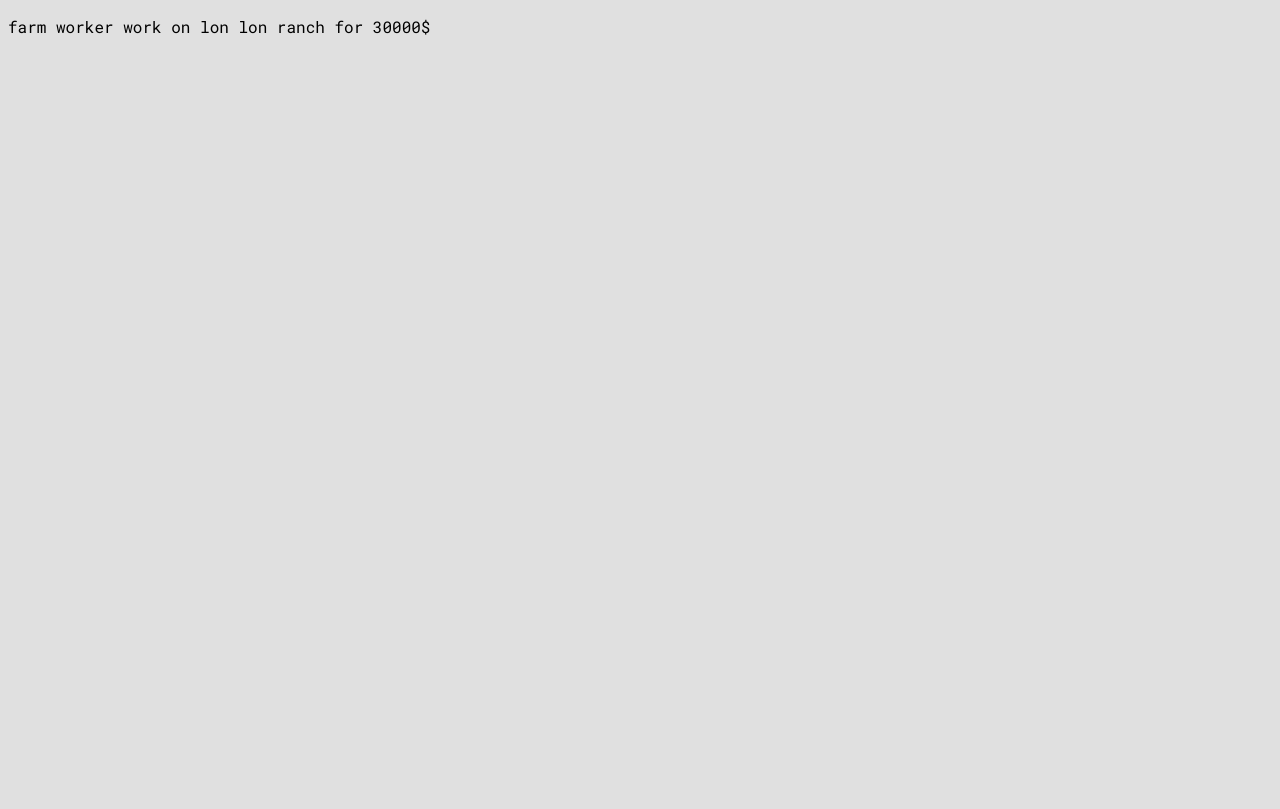
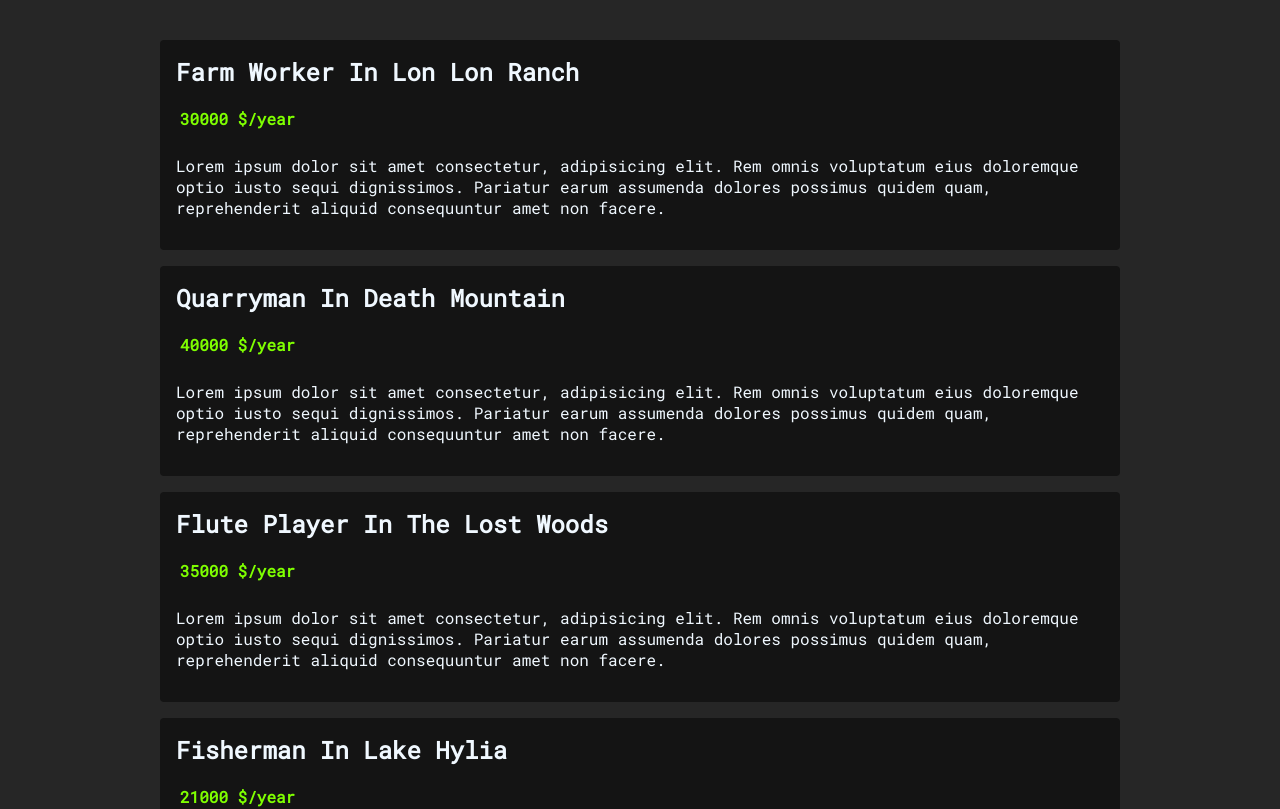
Before and after one commit to RemyChazelas/developers-jobs-vue, a Vue app: page / in a window 1280 px wide. Shown: the top 809 px of the page. Built offline with nearby package versions, Linux system fonts and the light colour scheme.

Commit message:
create & pass in props to app.vue JobList.vue and pass job in ptrops , define props type and add some styles

```diff
--- a/src/App.vue
+++ b/src/App.vue
@@ -1,31 +1,17 @@
 <template>
   <div class="app">
-    <!-- <p>{{ name }} - {{ age }}</p>
-    <button @click="changeName('Zelda')">change name</button>
-    <button @click="changeAge('30')">change age</button> -->
-
-    <p>{{ jobs[0].title }} work on {{ jobs[0].location }} for {{ jobs[0].salary }}$</p>
+    <JobList :jobs="jobs" />
   </div>
 </template>
 
 <script lang="ts">
 import { defineComponent, ref } from 'vue';
 import Job from '@/types/Job'
+import JobList from './components/JobsList.vue'
 export default defineComponent({
   name: 'App',
-  components: {},
+  components: { JobList },
   setup() {
-    // const state = reactive({
-    //   name: 'Link',
-    //   age: 25 as number | string
-    // })
-
-    // state.name = 999 // cannot change type
-    // state.age = '26'
-    // return {...toRefs(state)}
-    // const name = ref('Link')
-    // const age = ref<number | string>(25)
-    // return { name, age }
     const jobs = ref<Job[]>([
       { title: 'farm worker', location: 'lon lon ranch', salary: 30000, id: '1' },
       { title: 'quarryman', location: 'death mountain', salary: 40000, id: '2' },
@@ -34,16 +20,6 @@
       { title: 'prison guard', location: 'gerudo valley', salary: 32000, id: '5' }
     ])
     return { jobs }
-  },
-  methods: {
-    // changeName(name: string) {
-    //   this.name = name
-    //   return name
-    // },
-    // changeAge(age: number | string) {
-    //   this.age = age
-    //   return age
-    // }
   }
 });
 </script>
--- a/src/assets/global.css
+++ b/src/assets/global.css
@@ -2,5 +2,6 @@
 
 body {
   font-family: "Roboto Mono", monospace;
-  background: #e0e0e0;
+  background: #262626;
+  color: aliceblue;
 }
--- /dev/null
+++ b/src/components/JobsList.vue
@@ -0,0 +1,63 @@
+<template>
+  <div class="job-list">
+    <ul>
+      <li v-for="job in jobs" :key="job.id">
+        <h2>{{ job.title }} in {{ job.location }}</h2>
+        <div class="salary">
+          <p>{{ job.salary }} $/year</p>
+        </div>
+        <div class="description">
+          <p>Lorem ipsum dolor sit amet consectetur, adipisicing elit. Rem omnis voluptatum eius doloremque optio iusto sequi dignissimos. Pariatur earum assumenda dolores possimus quidem quam, reprehenderit aliquid consequuntur amet non facere.</p>
+        </div>
+      </li>
+    </ul>
+  </div>
+</template>
+
+<script lang="ts">
+import { defineComponent, PropType } from 'vue'
+import Job from '../types/Job'
+export default defineComponent({
+  props: {
+    jobs: {
+      type: Array as PropType<Job[]>,
+      required: true
+    }
+  },
+  setup(props) {
+    console.log(props.jobs)
+  },
+})
+</script>
+
+<style scoped>
+  .job-list {
+    max-width: 960px;
+    margin: 40px auto;
+  }
+  .job-list ul {
+    padding: 0;
+  }
+  .job-list li {
+    list-style-type: none;
+    background: rgb(20, 20, 20);
+    padding: 16px;
+    margin: 16px 0;
+    border-radius: 4px;
+  }
+  .job-list h2 {
+    margin: 0 0 10px;
+    text-transform: capitalize;
+  }
+  .salary {
+    display: flex;
+  }
+  .salary img {
+    width: 30px;
+  }
+  .salary p {
+    color: chartreuse;
+    font-weight: bold;
+    margin: 10px 4px;
+  }
+</style>
```
Also changed, not shown: src/types/OrderTerm.ts (added).
